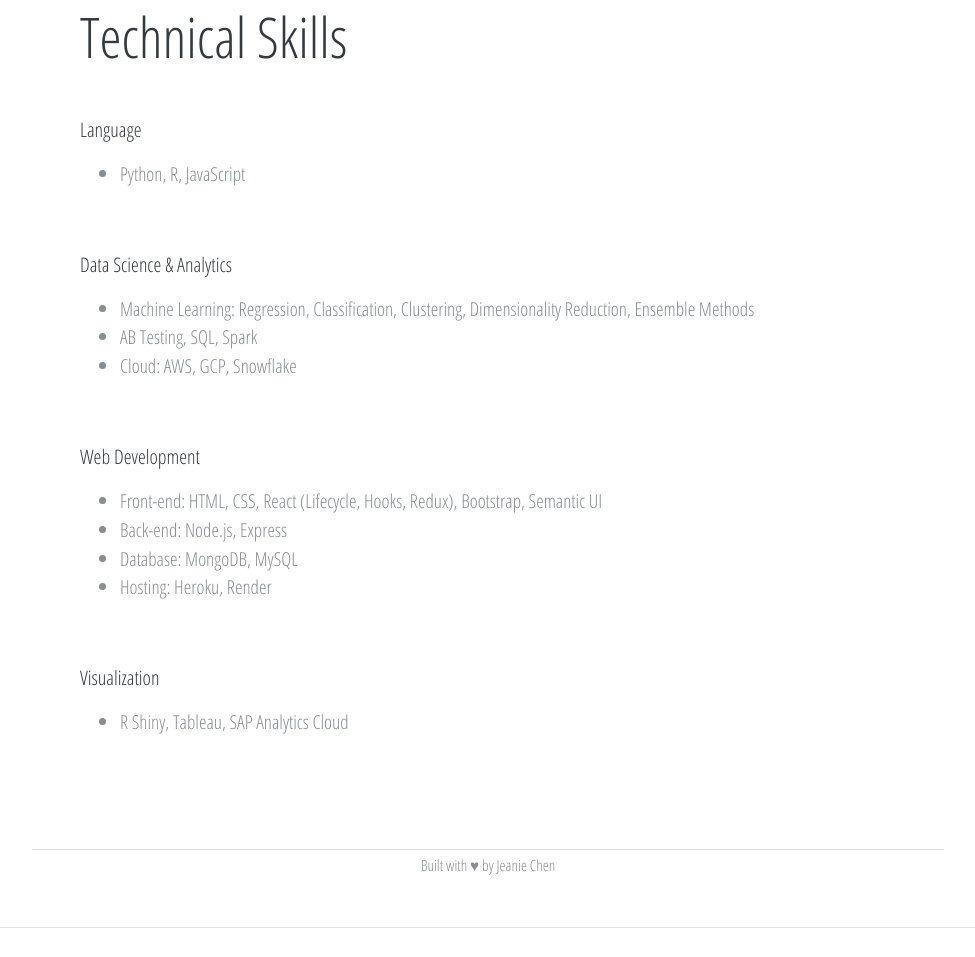
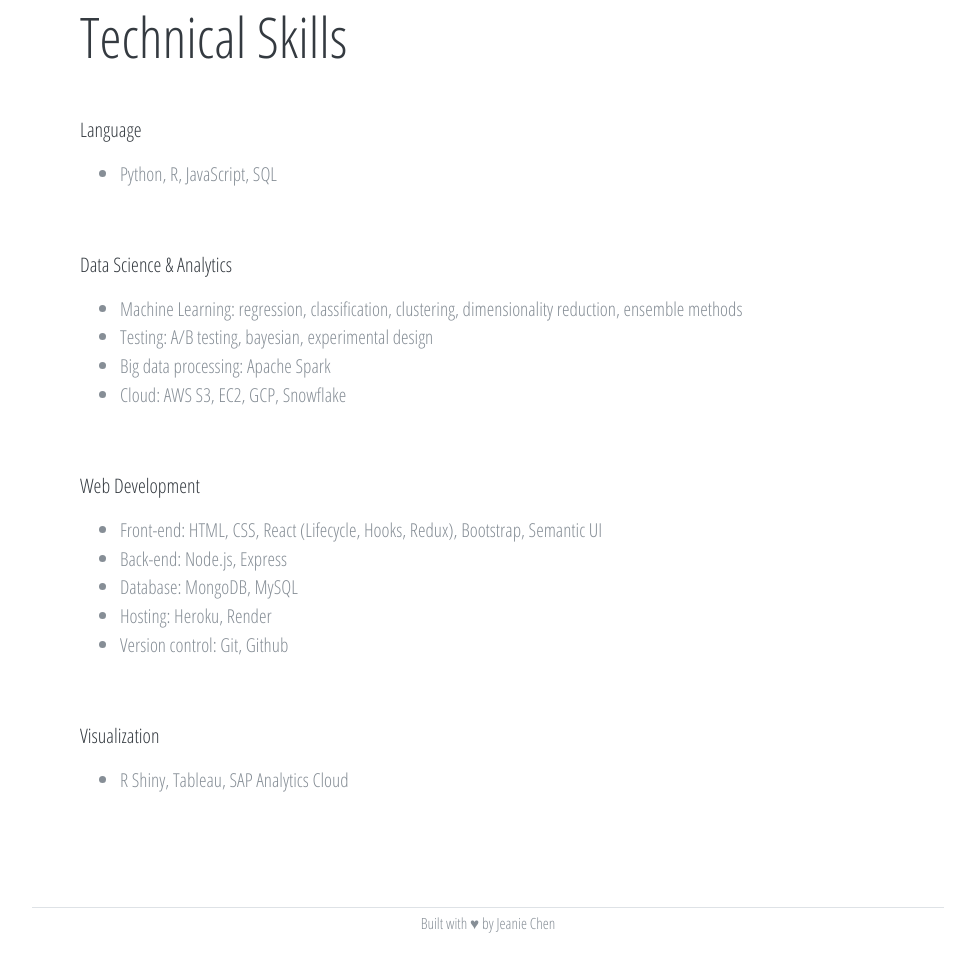
Before and after one commit to JeannieChen/JeannieChen.github.io, a plain HTML site: page index.html in a window 1280 px wide. Shown: the part 5890-6847 px from the top of the page, without its empty margins (288-1263 px from the left). Before the commit the page ends 6818 px from the top, so only its background shows below. Drawn offline with nearby package versions, Linux system fonts and the light colour scheme; a web font is replaced by a local one.

Commit message:
update skills

```diff
--- a/index.html
+++ b/index.html
@@ -620,7 +620,7 @@
                   <div class="resume-content mr-auto">
                     <h5> Language </h5>
                     <ul class="resume-ul">
-                      <li> Python, R, JavaScript</li>
+                      <li> Python, R, JavaScript, SQL</li>
                     </ul>
                   </div>
                 </div>
@@ -630,20 +630,12 @@
                   <div class="resume-content mr-auto">
                     <h5> Data Science & Analytics</h5>
                     <ul class="resume-ul">
-                      <li> Machine Learning: Regression, Classification, Clustering, Dimensionality Reduction,
-                        Ensemble Methods
-                        <!-- <div class="sub-skill">
-                          Regression, Classfication, Clustering, Dimensionality Reduction,
-                          Ensemble Methods
-                        </div> -->
+                      <li> Machine Learning: regression, classification, clustering, dimensionality reduction,
+                        ensemble methods
                       </li>
-                      <!-- <li> Neural Nets and Deep Learning:
-                        <div class="sub-skill">
-                          CNNs, LSTMs, RNNs, GANs, Autoencoders
-                        </div>
-                      </li> -->
-                      <li> AB Testing, SQL, Spark </li>
-                      <li> Cloud: AWS, GCP, Snowflake </li>
+                      <li> Testing: A/B testing, bayesian, experimental design </li>
+                      <li> Big data processing: Apache Spark </li>
+                      <li> Cloud: AWS S3, EC2, GCP, Snowflake </li>
                     </ul>
                   </div>
                 </div>
@@ -663,6 +655,7 @@
                       <li> Back-end: Node.js, Express</li>
                       <li> Database: MongoDB, MySQL </li>
                       <li> Hosting: Heroku, Render
+                      <li> Version control: Git, Github </li>
                     </ul>
                   </div>
                 </div>
```
